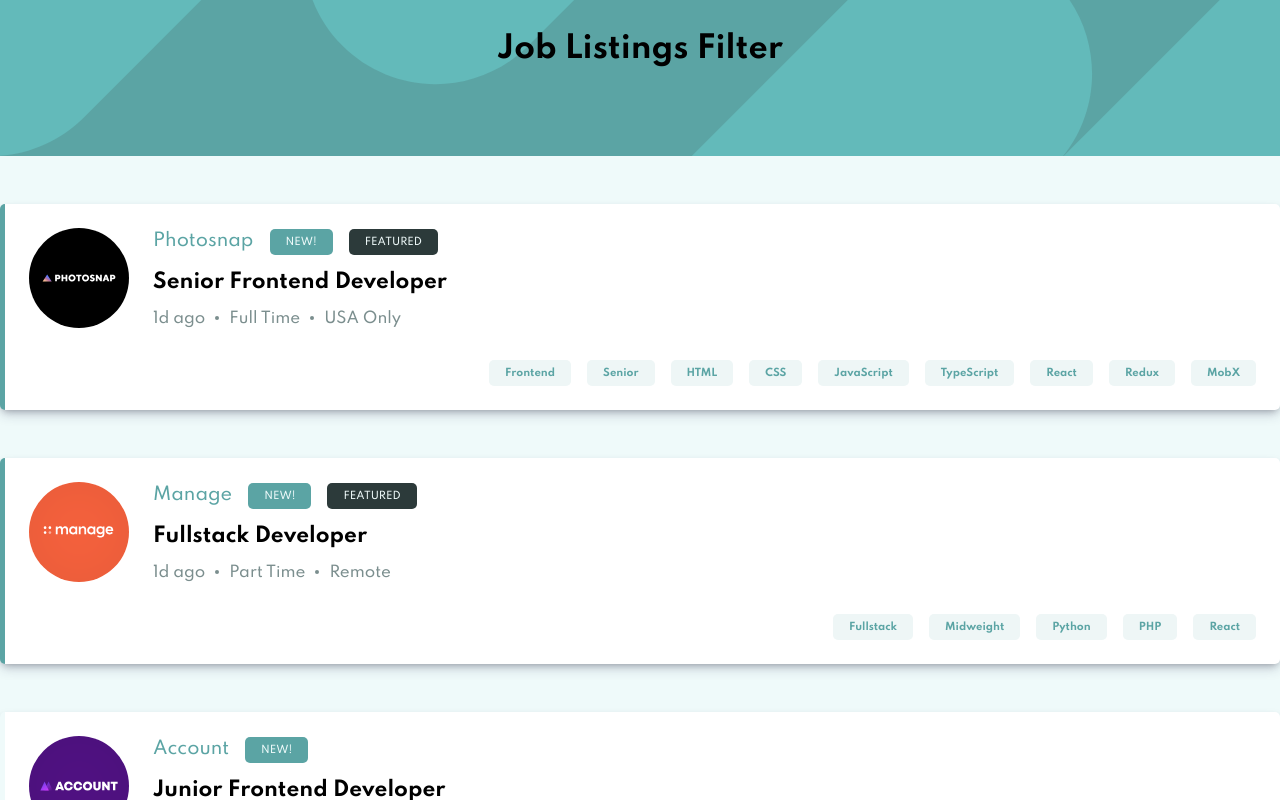
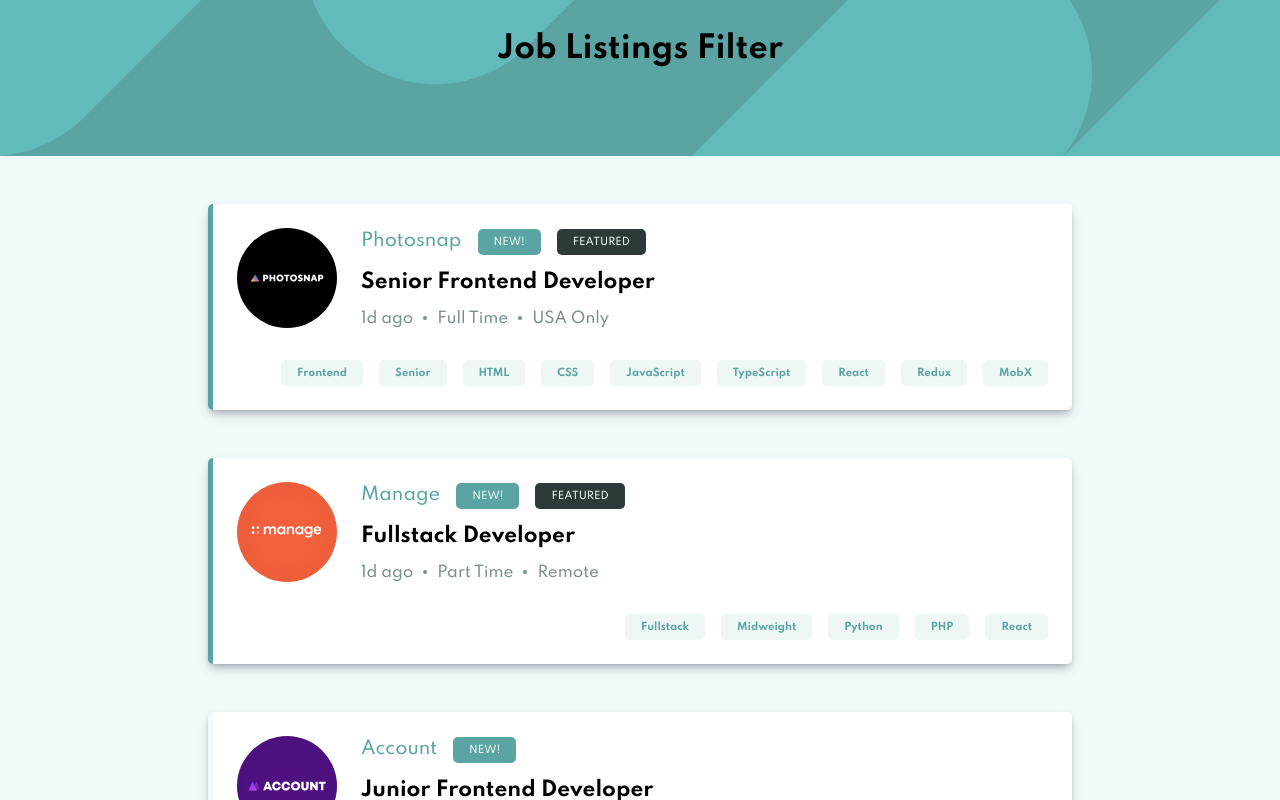
Before and after one commit to AleksandraBakhcheva/dashboard_vite-app, a React (Vite) app: page / in a window 1280 px wide. Shown: the top 800 px of the page. Built offline with nearby package versions, Linux system fonts and the light colour scheme.

Commit message:
change div for main in App

```diff
--- a/src/App.tsx
+++ b/src/App.tsx
@@ -17,10 +17,10 @@ function App() {
   return (
     <>
       <Header />
-      <div className="container">
+      <main>
         <FilterPanel />
         <JobList />
-      </div>
+      </main>
       <Footer />
     </>
   );
```
